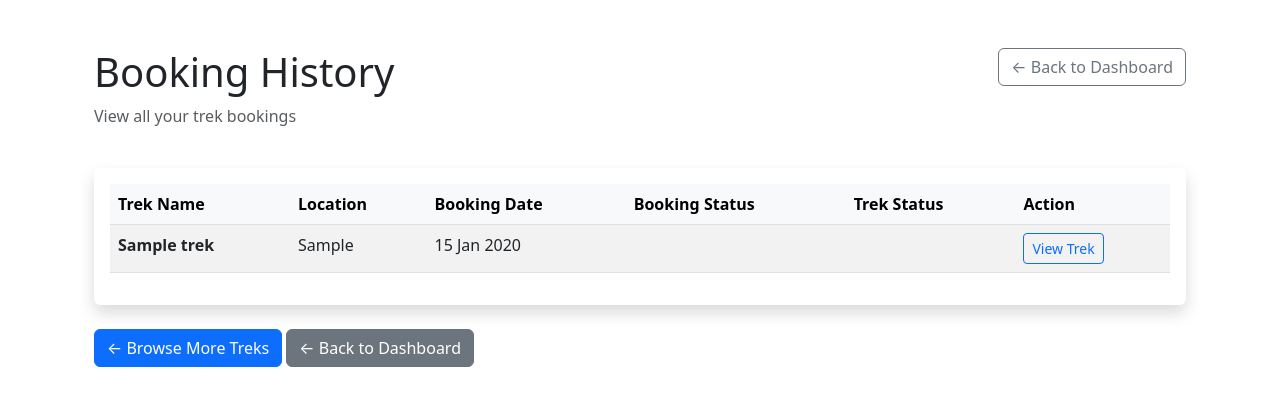
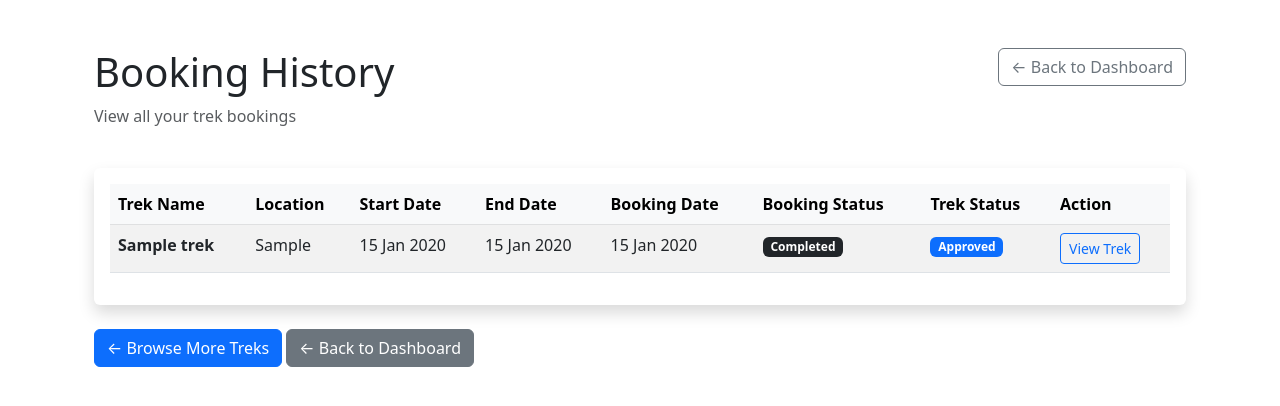
Before and after one commit to prerak2005/TMA-23f3001390-MAD1, a Flask app: page /user/booking-history in a window 1280 px wide. Shown: the part 56-462 px from the top of the page. Run offline with Flask 3, Linux system fonts and the light colour scheme; a user stored in the database is signed in; tables that the repository leaves empty hold one stand-in row (values such as "Sample post").

Commit message:
Milestone-6 Trek Booking History and Trek Status Tracking

```diff
--- a/app/templates/admin/manage_bookings.html
+++ b/app/templates/admin/manage_bookings.html
@@ -20,7 +20,7 @@
         <div class="col-md-3 mb-3">
             <div class="card border-success shadow-sm">
                 <div class="card-body">
-                    <h6 class="card-title text-muted">Pending</h6>
+                    <h6 class="card-title text-muted">Booked</h6>
                     <h2 class="card-text text-success">{{ stats.pending_bookings }}</h2>
                 </div>
             </div>
--- a/app/templates/user/booking_history.html
+++ b/app/templates/user/booking_history.html
@@ -26,6 +26,8 @@
                         <tr>
                             <th>Trek Name</th>
                             <th>Location</th>
+                            <th>Start Date</th>
+                            <th>End Date</th>
                             <th>Booking Date</th>
                             <th>Booking Status</th>
                             <th>Trek Status</th>
@@ -37,17 +39,35 @@
                         <tr>
                             <td><strong>{{ booking.trek.name }}</strong></td>
                             <td>{{ booking.trek.location }}</td>
+                            <td>
+                                {% if booking.trek.start_date %}
+                                    {{ booking.trek.start_date.strftime('%d %b %Y') }}
+                                {% else %}
+                                    <span class="text-muted">—</span>
+                                {% endif %}
+                            </td>
+                            <td>
+                                {% if booking.trek.end_date %}
+                                    {{ booking.trek.end_date.strftime('%d %b %Y') }}
+                                {% else %}
+                                    <span class="text-muted">—</span>
+                                {% endif %}
+                            </td>
                             <td>{{ booking.booking_date.strftime('%d %b %Y') }}</td>
                             <td>
                                 {% if booking.booking_status == 'Booked' %}
                                     <span class="badge bg-success">Booked</span>
                                 {% elif booking.booking_status == 'Cancelled' %}
                                     <span class="badge bg-secondary">Cancelled</span>
+                                {% elif booking.booking_status == 'Completed' %}
+                                    <span class="badge bg-dark">Completed</span>
                                 {% endif %}
                             </td>
                             <td>
                                 {% if booking.trek.status.lower() == 'open' %}
                                     <span class="badge bg-info">Open</span>
+                                {% elif booking.trek.status.lower() == 'approved' %}
+                                    <span class="badge bg-primary">Approved</span>
                                 {% elif booking.trek.status.lower() == 'closed' %}
                                     <span class="badge bg-danger">Closed</span>
                                 {% elif booking.trek.status.lower() == 'completed' %}
--- a/app/templates/user/trek_details.html
+++ b/app/templates/user/trek_details.html
@@ -99,12 +99,12 @@
                         <p class="mb-2">
                             <strong>Email:</strong> {{ trek.assigned_staff.email }}
                         </p>
-                        {% if trek.assigned_staff.staffprofile %}
+                        {% if trek.assigned_staff.staff_profile %}
                             <p class="mb-2">
-                                <strong>Specialization:</strong> {{ trek.assigned_staff.staffprofile.specialization }}
+                                <strong>Specialization:</strong> {{ trek.assigned_staff.staff_profile.specialization }}
                             </p>
                             <p class="mb-0">
-                                <strong>Experience:</strong> {{ trek.assigned_staff.staffprofile.experience }} years
+                                <strong>Experience:</strong> {{ trek.assigned_staff.staff_profile.experience }} years
                             </p>
                         {% endif %}
                     </div>
```
